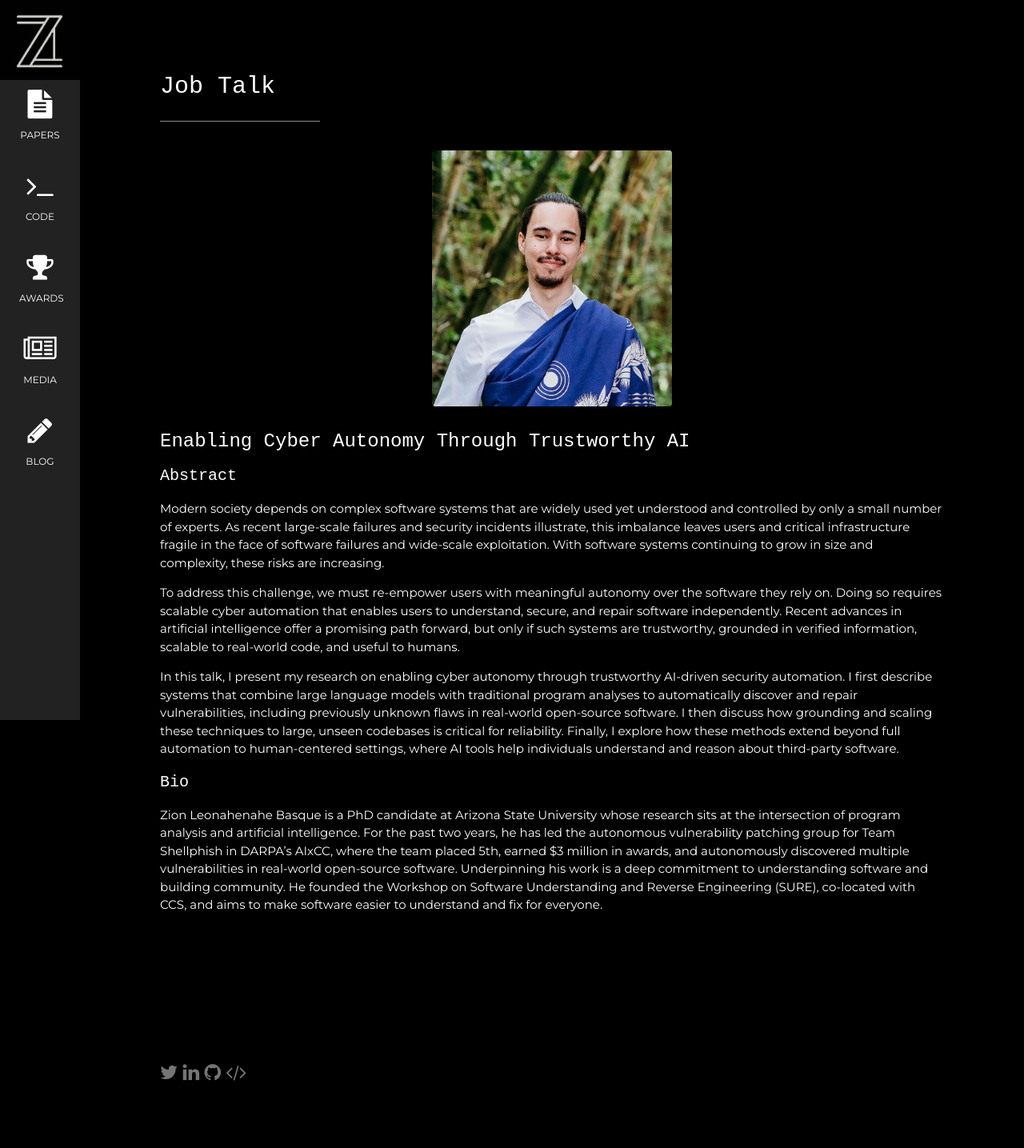
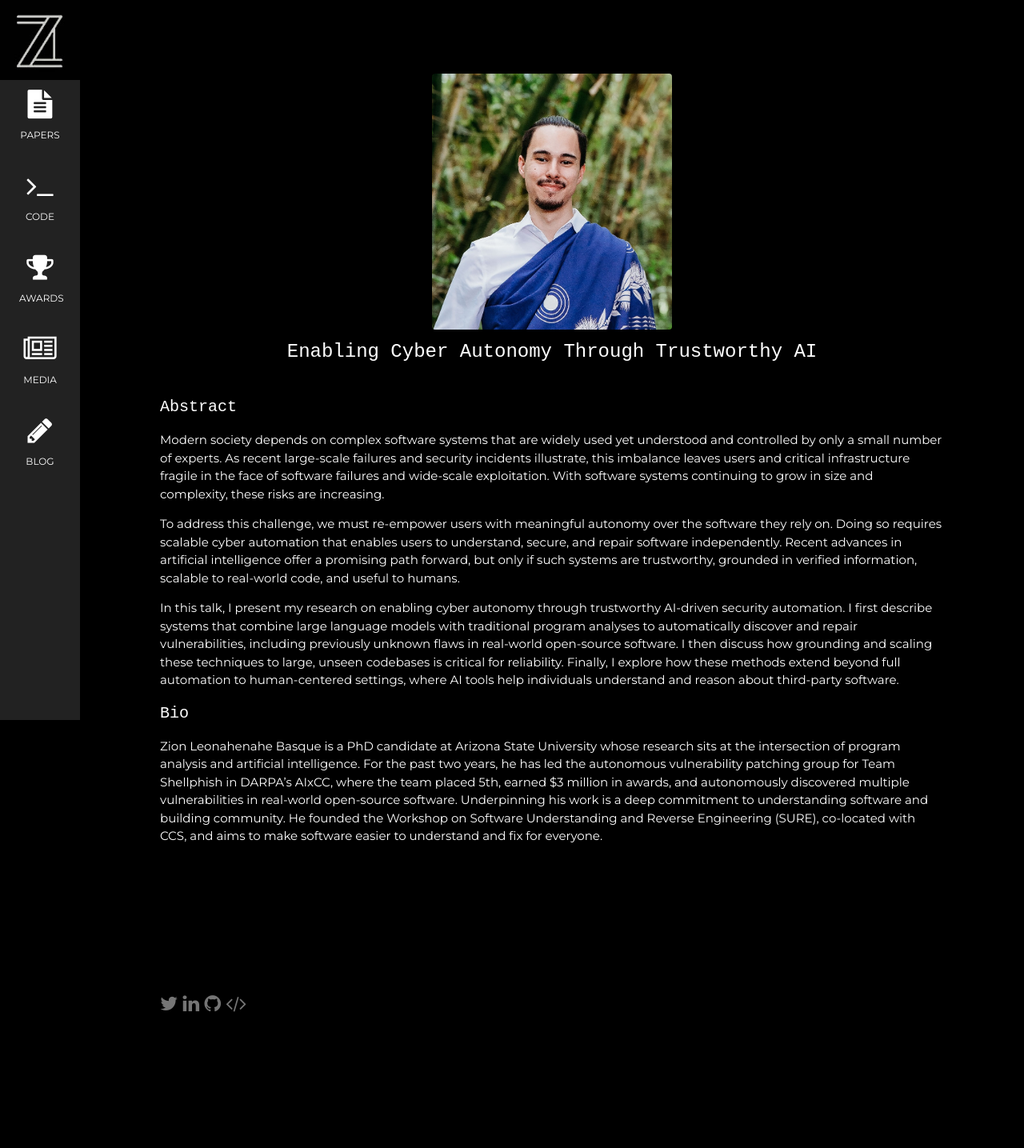
Before and after one commit to mahaloz/zionbasque.com, a Jekyll site: the page built from job-talk.md, in a window 1280 px wide. Shown: the whole page at 80% size. Built offline with Jekyll 4.4.1, drawn with Linux system fonts in a browser that asks for light colours; some web fonts are replaced; after the commit the page ends 1349 px from its top, so only the background shows below that.

Commit message:
job talk info

```diff
--- a/job-talk.md
+++ b/job-talk.md
@@ -3,14 +3,10 @@ title: job-talk
 layout: default
 ---
 
-## Job Talk
-<hr style="width:200px" class="w3-opacity">
-
 <div class="w3-center w3-padding-16">
   <img src="images/zion_closeup.jpg" alt="Zion Basque" class="w3-image w3-round" style="max-width:300px">
+  <h3> Enabling Cyber Autonomy Through Trustworthy AI </h3>
 </div>
-
-### Enabling Cyber Autonomy Through Trustworthy AI
 
 #### Abstract
 
```
